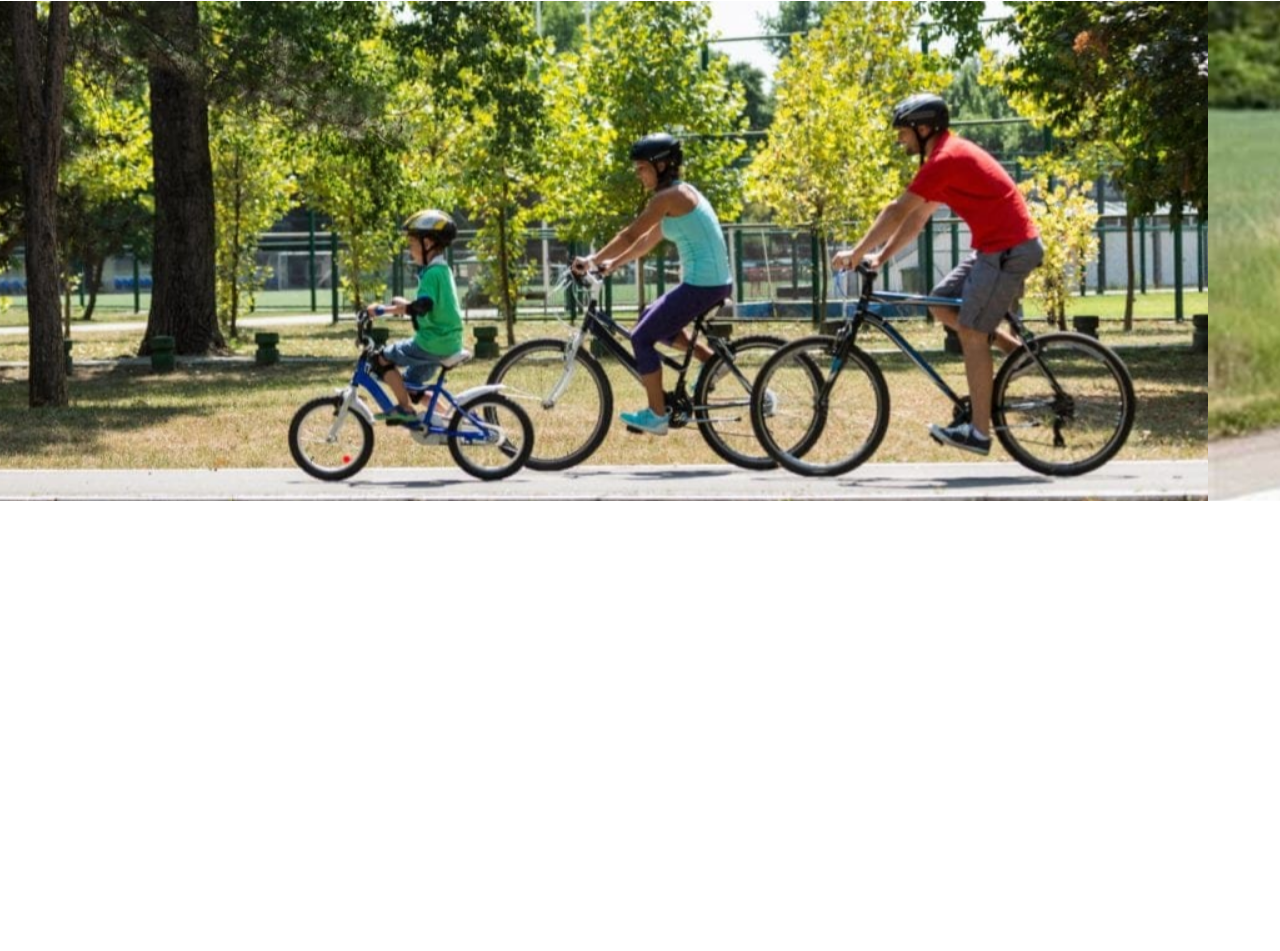
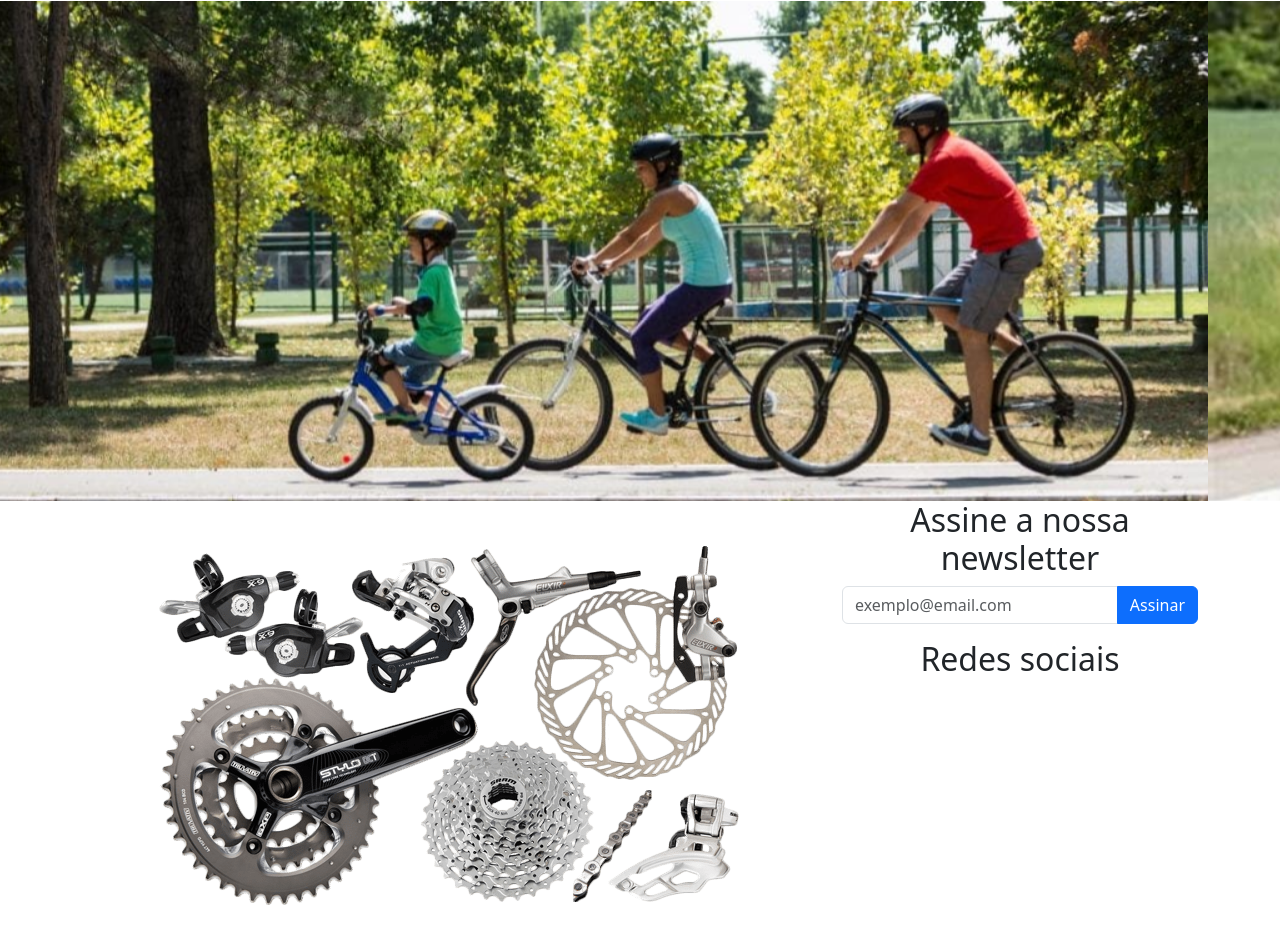
Before and after one commit to HenriqueGPinho/LandingPageProjeto3, a plain HTML site: page index.html in a window 1280 px wide. Shown: the part 197-1148 px from the top of the page. Before the commit the page ends 800 px from the top, so only its background shows below. Drawn offline with nearby package versions, Linux system fonts and the light colour scheme.

Commit message:
update: span, dash-case, main content

```diff
--- a/index.html
+++ b/index.html
@@ -17,10 +17,10 @@
 
   <header>
     <div class="container">
-      <h1>Bike Store</h1>
+      <h1><span class="theme-color">Bike</span> Store</h1>
 
       <form action="#">
-        <input type="text" name="search" id="inputSearch" placeholder="o que você procura hoje?">
+        <input type="text" name="search" id="input-search" placeholder="o que você procura hoje?">
         <!--TODO: ícone de busca-->
       </form>
       <!--TODO: ícones de perfil, favoritos e carrinho-->
@@ -52,6 +52,33 @@
     </div>
   </header>
 
+  <main>
+    <div class="container text-center">
+      <div class="row">
+        <div class="col-lg-8 col-md-6">
+          <img class="img-fluid" src="./img/pieces.png" alt="">
+        </div>
+        <div class="col-lg-4 col-md-6">
+          <div class="newsletter">
+            <h2>Assine a nossa newsletter</h2>
+            <div class="input-group mb-3">
+              <input type="email" class="form-control" placeholder="exemplo@email.com" aria-label="e-mail"
+                aria-describedby="newsletter-form">
+              <button class="btn btn-primary" type="button" id="newsletter-form">Assinar</button>
+            </div>
+          </div>
+
+          <div class="social">
+            <h2>Redes sociais</h2>
+            <div class="social-icons">
+
+            </div>
+          </div>
+        </div>
+      </div>
+    </div>
+  </main>
+
 
   <script src="https://cdn.jsdelivr.net/npm/bootstrap@5.3.0-alpha1/dist/js/bootstrap.bundle.min.js"
     integrity="sha384-w76AqPfDkMBDXo30jS1Sgez6pr3x5MlQ1ZAGC+nuZB+EYdgRZgiwxhTBTkF7CXvN"
--- a/style.css
+++ b/style.css
@@ -6,3 +6,5 @@
 .carousel-item img {
   object-fit: cover;
 }
+
+.theme-color
```
Also changed, not shown: img/pieces.png (added).
